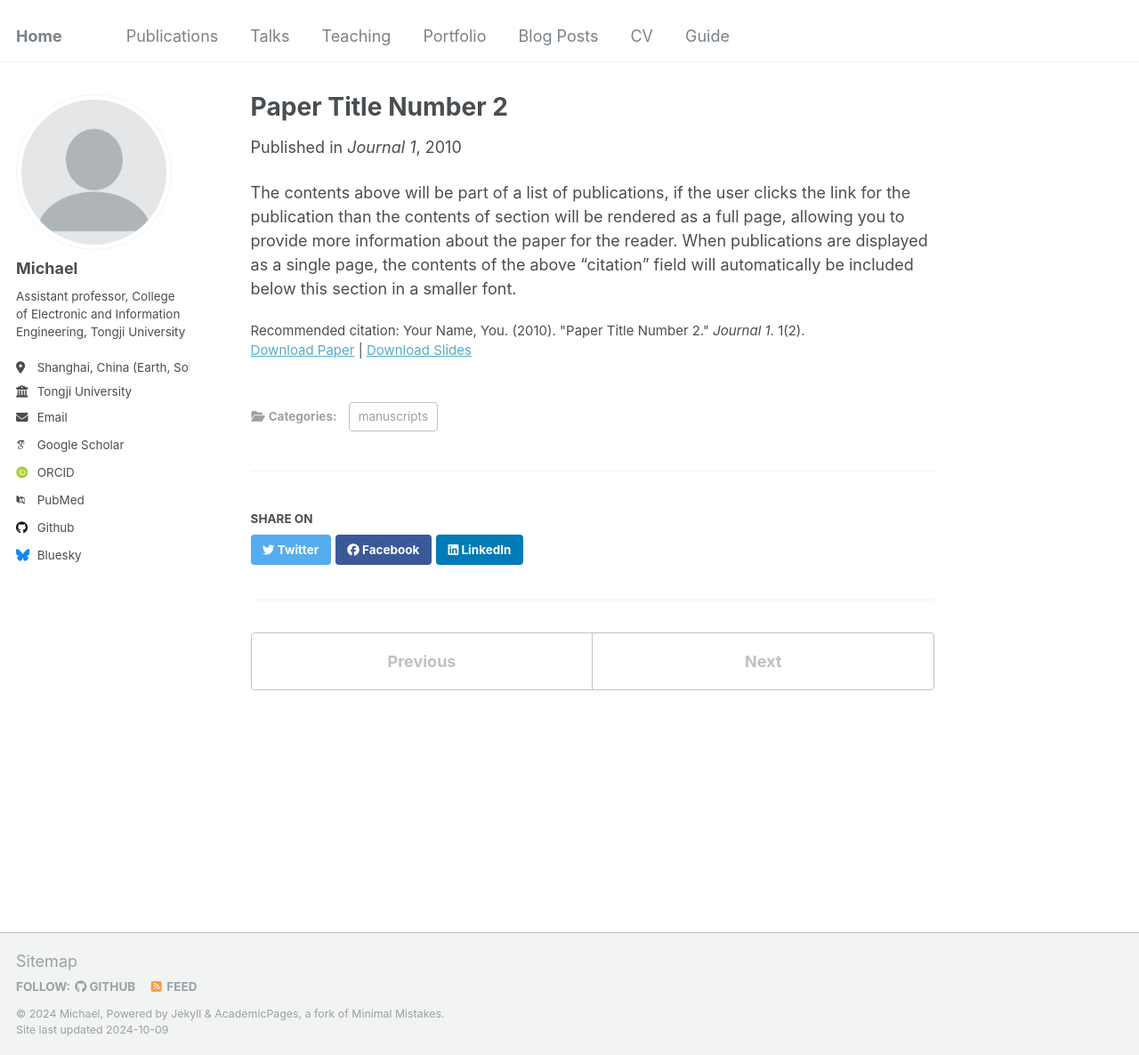
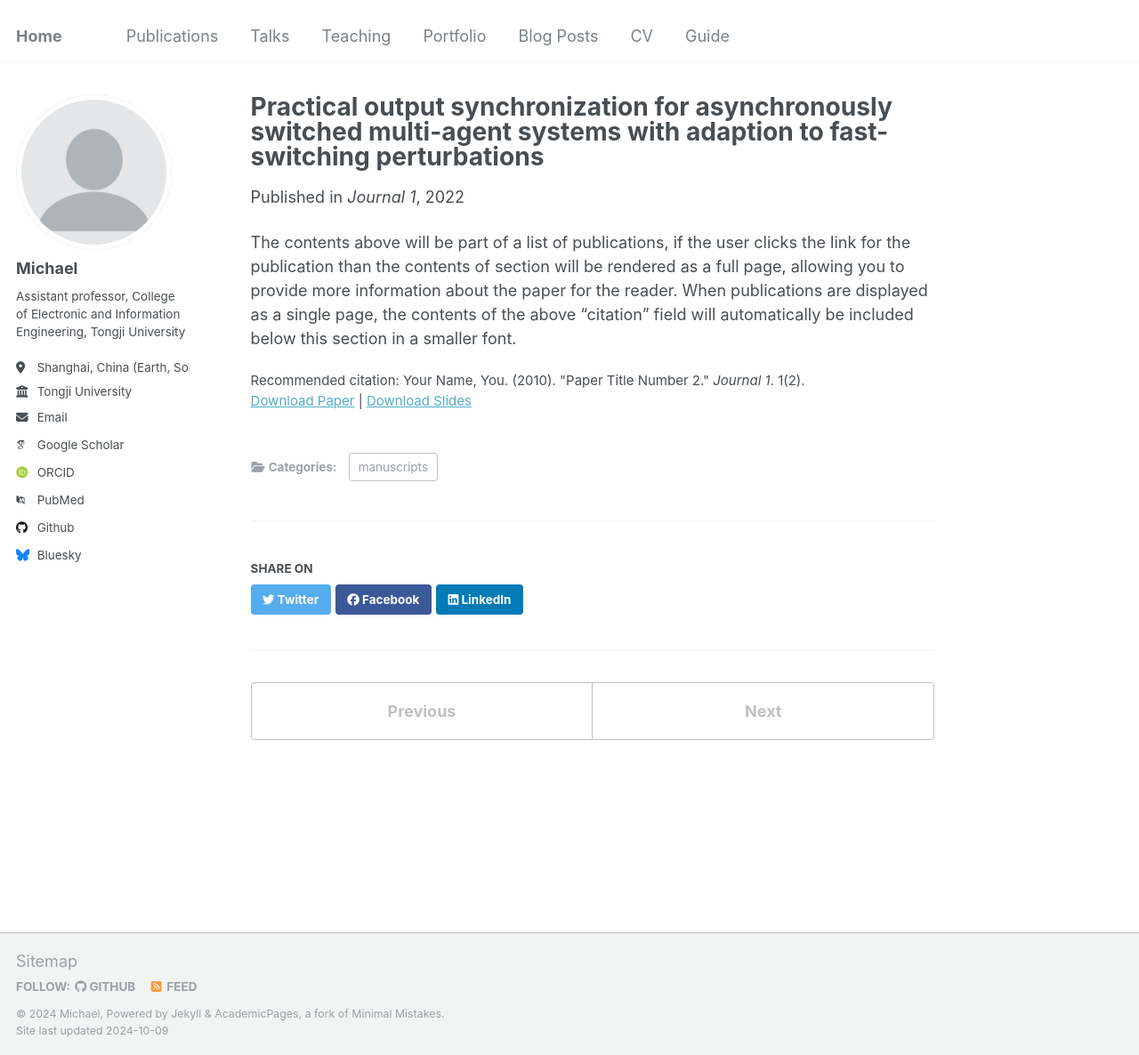
Before and after one commit to Starter1111/starter1111.github.io, a Jekyll site: the page built from _publications/2010-10-01-paper-title-number-2.md, in a window 1280 px wide and 1186 px high. Shown: the whole window at 89% size. Built offline with Jekyll 4.4.1, drawn with Linux system fonts in a browser that asks for light colours; some web fonts are replaced.

Commit message:
Update 2010-10-01-paper-title-number-2.md

```diff
--- a/_publications/2010-10-01-paper-title-number-2.md
+++ b/_publications/2010-10-01-paper-title-number-2.md
@@ -1,10 +1,10 @@
 ---
-title: "Paper Title Number 2"
+title: "Practical output synchronization for asynchronously switched multi-agent systems with adaption to fast-switching perturbations"
 collection: publications
 category: manuscripts
-permalink: /publication/2010-10-01-paper-title-number-2
-excerpt: 'This paper is about the number 2. The number 3 is left for future work.'
-date: 2010-10-01
+permalink: /publication/2022-paper-title-number-2
+excerpt: ''
+date: 2022-08-01
 venue: 'Journal 1'
 slidesurl: 'http://academicpages.github.io/files/slides2.pdf'
 paperurl: 'http://academicpages.github.io/files/paper2.pdf'
```
